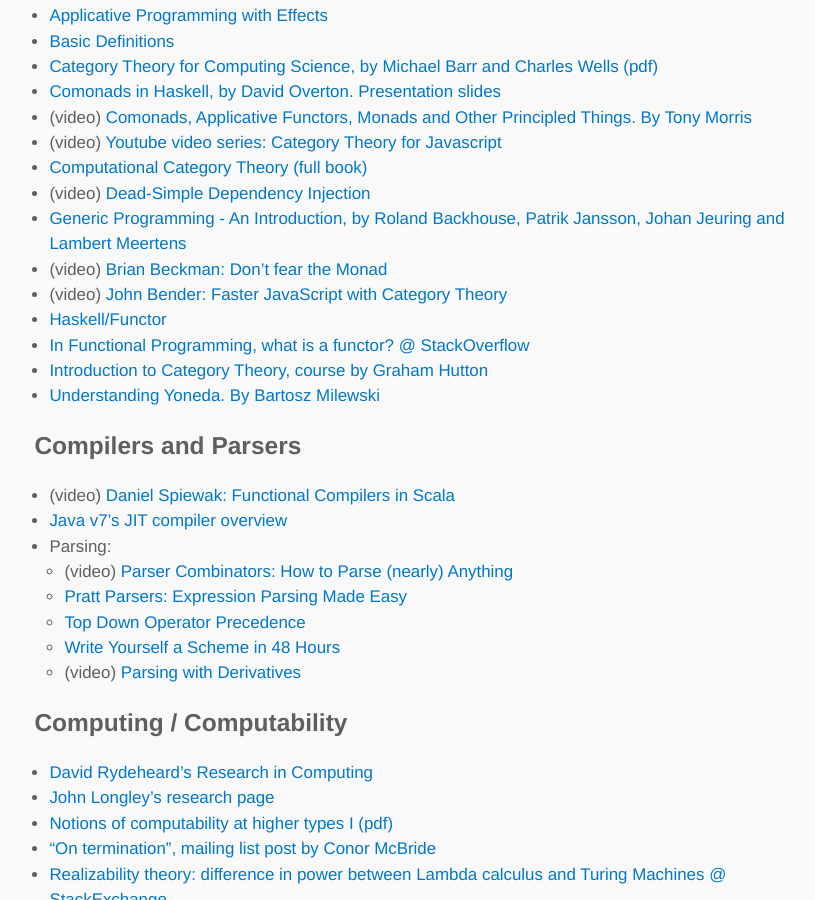
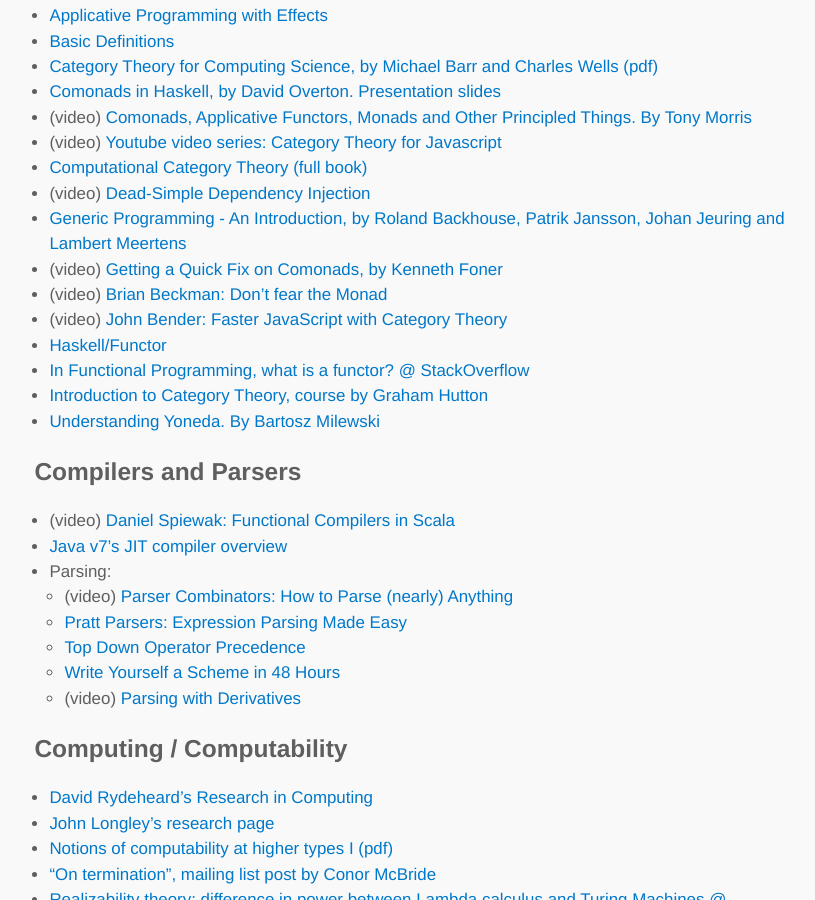
Before and after one commit to lambdatoast/lambdatoast.github.com, a Jekyll site: the page built from cs-resources/index.md, in a window 1280 px wide and 900 px high, scrolled down 552 px. Shown: the whole window, without its empty margins (200-1015 px from the left). Built offline with Jekyll 4.4.1, drawn with Linux system fonts in a browser that asks for light colours.

Commit message:
Add link to Kenneth Foner - Getting a Quick Fix on Comonads.

```diff
--- a/cs-resources/index.md
+++ b/cs-resources/index.md
@@ -25,6 +25,7 @@
   - [Computational Category Theory (full book)](http://www.cs.man.ac.uk/~david/categories/)
   - (video) [Dead-Simple Dependency Injection](http://www.youtube.com/watch?v=ZasXwtTRkio)
   - [Generic Programming - An Introduction, by Roland Backhouse, Patrik Jansson, Johan Jeuring and Lambert Meertens](http://www.cse.chalmers.se/~patrikj/poly/afp98/)
+  - (video) [Getting a Quick Fix on Comonads, by Kenneth Foner](https://www.youtube.com/watch?v=F7F-BzOB670)
   - (video) [Brian Beckman: Don't fear the Monad](http://www.youtube.com/watch?v=ZhuHCtR3xq8)
   - (video) [John Bender: Faster JavaScript with Category Theory](http://www.youtube.com/watch?v=PtD-WKSC6ak)
   - [Haskell/Functor](http://en.wikibooks.org/wiki/Haskell/The_Functor_class)
```
